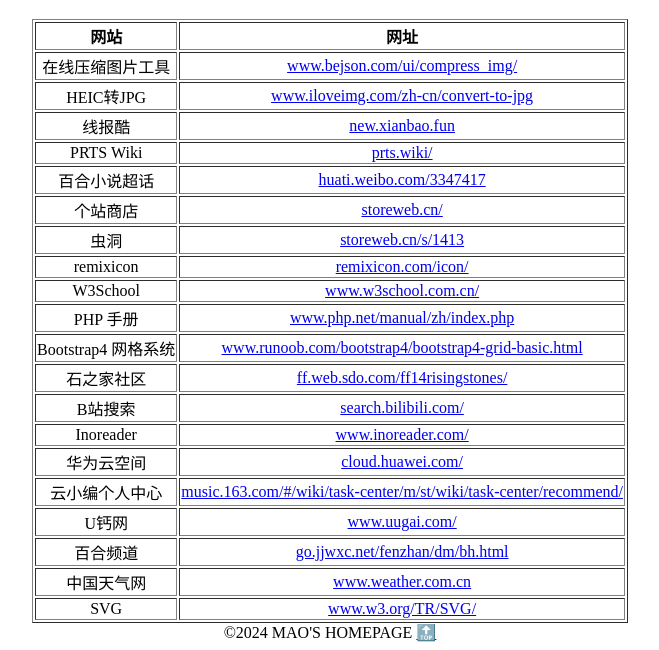
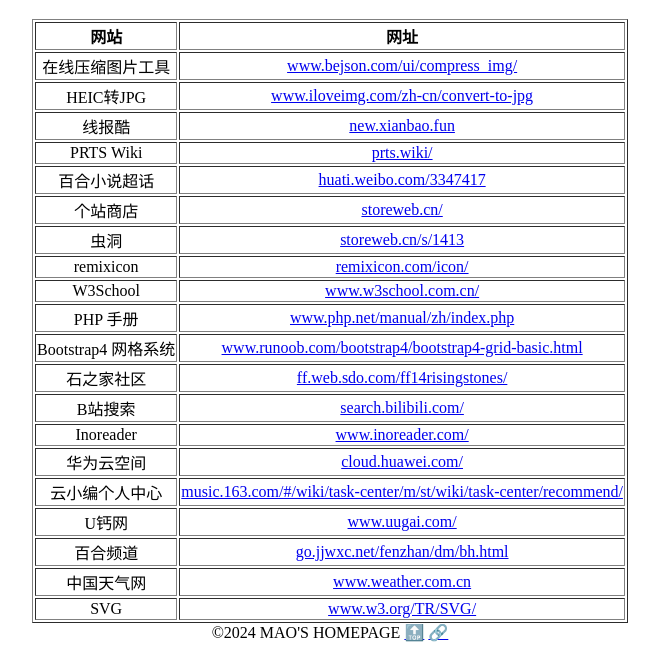
Before and after one commit to noteMay/Homepage, a plain HTML site: page links.html in a window 1280 px wide. Shown: the part 495-1145 px from the top of the page, without its empty margins (310-969 px from the left). Drawn offline with Linux system fonts and the light colour scheme.

Commit message:
Update links.html

```diff
--- a/links.html
+++ b/links.html
@@ -156,6 +156,7 @@
             <div style="text-align:center;">
                 &copy;2024 MAO'S HOMEPAGE
                 <a href="#top">🔝</a>
+                <a href="/links.md">🔗</a>
             </div>
         </div>
     </footer>
```
